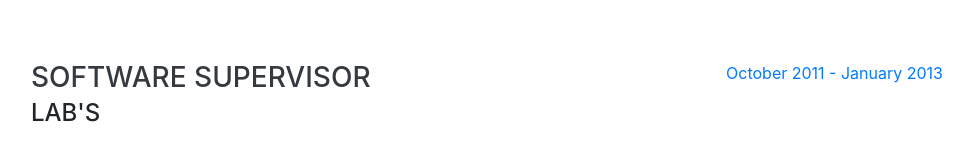
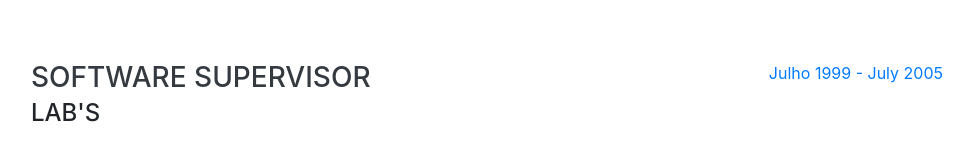
Before and after one commit to marciorbarcellos/resume, a website with bundled scripts: page index.html in a window 1280 px wide. Shown: the part 2811-2961 px from the top of the page, without its empty margins (289-1262 px from the left). Built offline with nearby package versions, Linux system fonts and the light colour scheme; a web font is replaced by a local one.

Commit message:
Update index.html

```diff
--- a/index.html
+++ b/index.html
@@ -190,7 +190,7 @@
             </p>
           </div>
           <div class="resume-date text-md-right">
-            <span class="text-primary">October 2011 - January 2013</span>
+            <span class="text-primary">Julho 1999 - July 2005</span>
           </div>
         </div>
 
```
